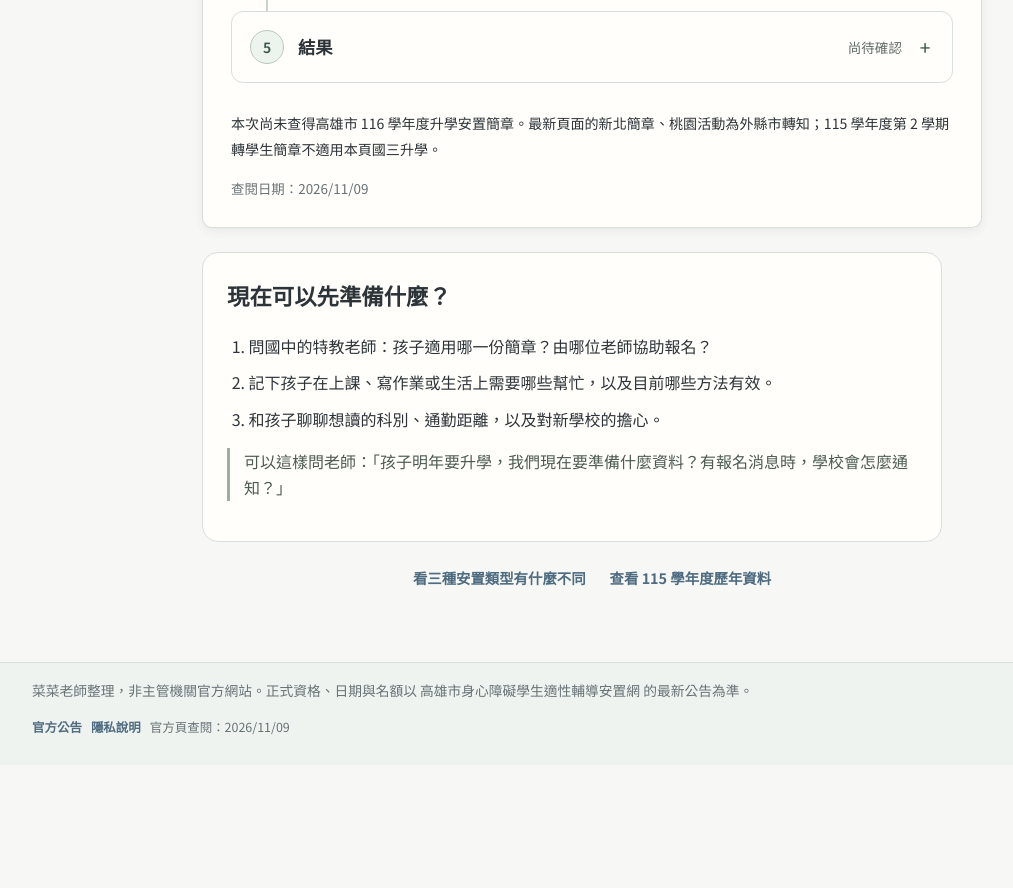
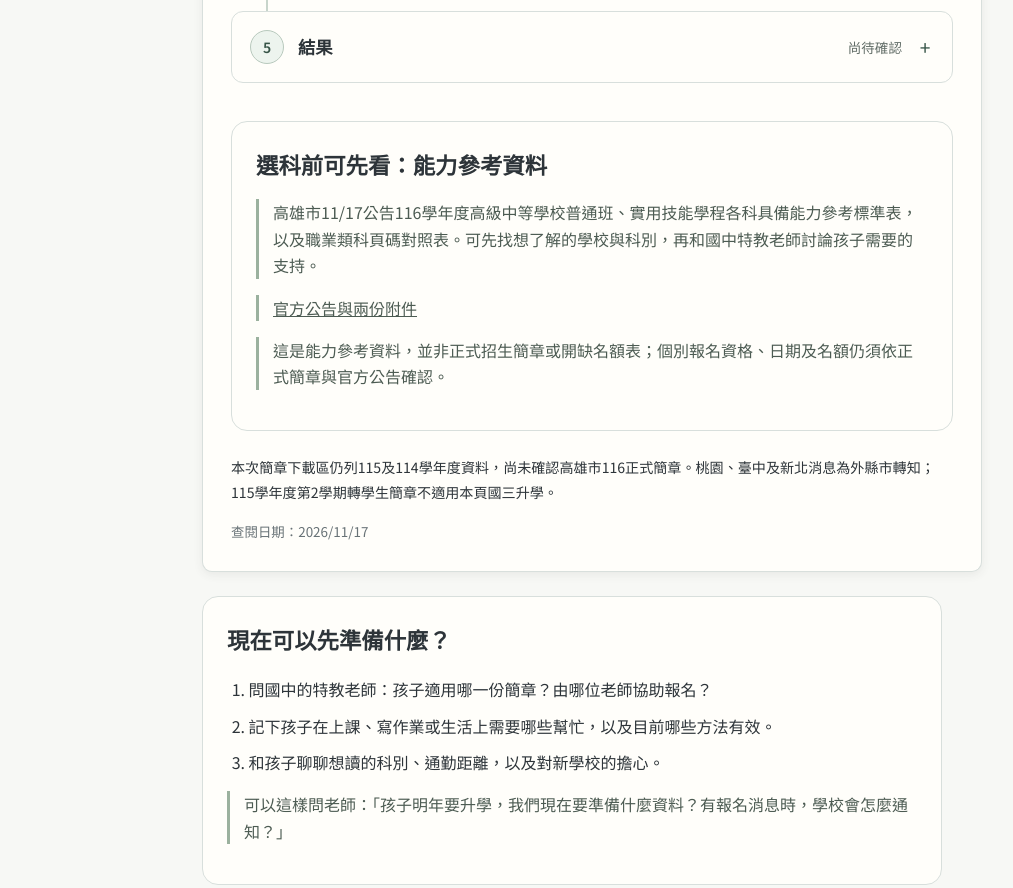
Before and after one commit to Lynn-teacher/Lynn-teacher.github.io, a plain HTML site: page kaohsiung/index.html in a window 1280 px wide. Shown: the part 717-1605 px from the top of the page, without its empty margins (48-1061 px from the left). Before the commit the page ends 1482 px from the top, so only its background shows below. Drawn offline with Linux system fonts and the light colour scheme.

Commit message:
Add Kaohsiung 116 ability reference announcement

```diff
--- a/kaohsiung/index.html
+++ b/kaohsiung/index.html
@@ -37,8 +37,9 @@
           <h2 id="announcement-title">重要日期</h2>
           <table class="schedule-table"><caption>116 學年度</caption><thead><tr><th scope="col">項目</th><th scope="col">日期</th><th scope="col">官方公告</th></tr></thead><tbody><tr><th scope="row">家長說明會</th><td>尚未查得公告</td><td>—</td></tr><tr><th scope="row">簡章公告</th><td>尚未查得公告</td><td>—</td></tr><tr><th scope="row">能力評估<small>集中式特教班</small></th><td>尚未查得公告</td><td>—</td></tr><tr><th scope="row">升學安置報名</th><td>尚未查得公告</td><td>—</td></tr><tr><th scope="row">安置結果公告</th><td>尚未查得公告</td><td>—</td></tr></tbody></table>
 
-          <p class="schedule-note">本次尚未查得高雄市 116 學年度升學安置簡章。最新頁面的新北簡章、桃園活動為外縣市轉知；115 學年度第 2 學期轉學生簡章不適用本頁國三升學。</p>
-          <p class="checked-date">查閱日期：2026/11/09</p>
+          <section class="parent-next-steps" aria-labelledby="ability-reference-title"><h2 id="ability-reference-title">選科前可先看：能力參考資料</h2><p>高雄市11/17公告116學年度高級中等學校普通班、實用技能學程各科具備能力參考標準表，以及職業類科頁碼對照表。可先找想了解的學校與科別，再和國中特教老師討論孩子需要的支持。</p><p><a href="https://adapt.spec.kh.edu.tw/modules/tadnews/index.php?nsn=430" target="_blank" rel="noreferrer">官方公告與兩份附件</a></p><p>這是能力參考資料，並非正式招生簡章或開缺名額表；個別報名資格、日期及名額仍須依正式簡章與官方公告確認。</p></section>
+          <p class="schedule-note">本次簡章下載區仍列115及114學年度資料，尚未確認高雄市116正式簡章。桃園、臺中及新北消息為外縣市轉知；115學年度第2學期轉學生簡章不適用本頁國三升學。</p>
+          <p class="checked-date">查閱日期：2026/11/17</p>
         </article>
         <section class="parent-next-steps" aria-labelledby="next-steps-title"><h2 id="next-steps-title">現在可以先準備什麼？</h2><ol><li>問國中的特教老師：孩子適用哪一份簡章？由哪位老師協助報名？</li><li>記下孩子在上課、寫作業或生活上需要哪些幫忙，以及目前哪些方法有效。</li><li>和孩子聊聊想讀的科別、通勤距離，以及對新學校的擔心。</li></ol><p>可以這樣問老師：「孩子明年要升學，我們現在要準備什麼資料？有報名消息時，學校會怎麼通知？」</p></section>
 
@@ -48,6 +49,6 @@
         </div>
       </main>
     </section>
-    <footer class="site-disclaimer portal-footer"><div class="site-disclaimer-inner"><p class="disclaimer-summary">菜菜老師整理，非主管機關官方網站。正式資格、日期與名額以 高雄市身心障礙學生適性輔導安置網 的最新公告為準。</p><div class="footer-meta"><a href="https://adapt.spec.kh.edu.tw/" target="_blank" rel="noreferrer">官方公告</a><a href="../privacy/">隱私說明</a><span>官方頁查閱：2026/11/09</span></div></div></footer>
+    <footer class="site-disclaimer portal-footer"><div class="site-disclaimer-inner"><p class="disclaimer-summary">菜菜老師整理，非主管機關官方網站。正式資格、日期與名額以 高雄市身心障礙學生適性輔導安置網 的最新公告為準。</p><div class="footer-meta"><a href="https://adapt.spec.kh.edu.tw/" target="_blank" rel="noreferrer">官方公告</a><a href="../privacy/">隱私說明</a><span>官方頁查閱：2026/11/17</span></div></div></footer>
   </body>
 </html>
```
Also changed, not shown: placement/index.html (+1 -1 lines), 2 other files.
